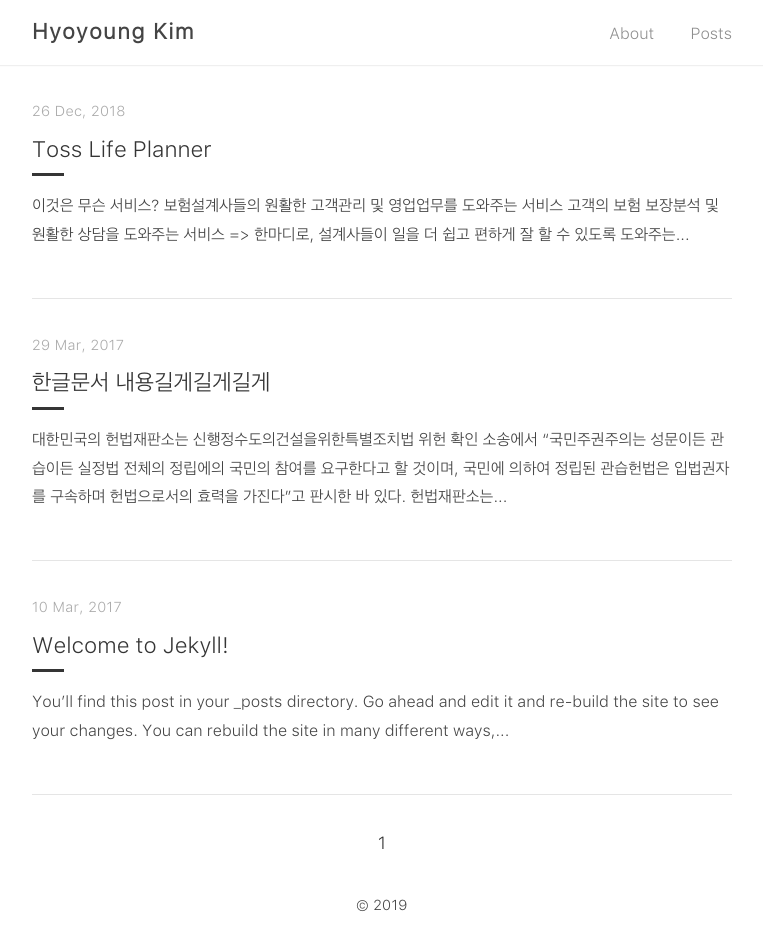
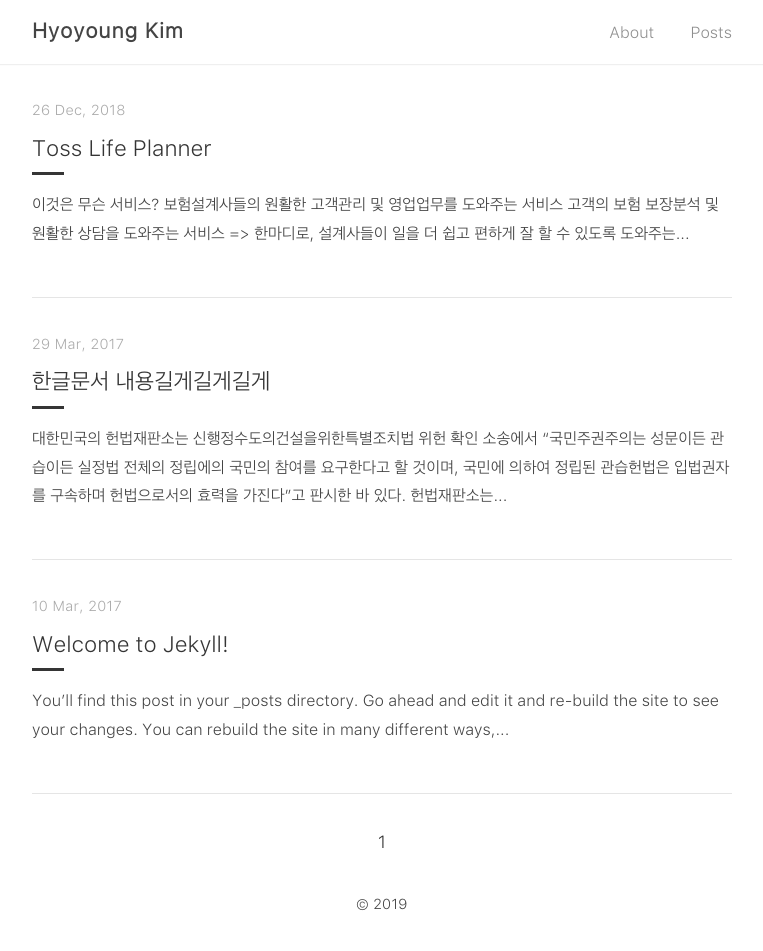
Before and after one commit to hyngkm/hyngkm.github.io, a Jekyll site: the page built from index.html, in a window 1280 px wide. Shown: the whole page, without its empty margins (258-1021 px from the left). Built offline with Jekyll 4.4.1, drawn with Linux system fonts in a browser that asks for light colours; the list of posts is cut into pages by our own code.

Commit message:
Update _layout.scss

```diff
--- a/_sass/tale/_layout.scss
+++ b/_sass/tale/_layout.scss
@@ -24,9 +24,9 @@ footer,
   }
 
   &-title {
-    font-size: 1.35rem;
+    font-size: 1.3rem;
     font-weight: bold;
-    letter-spacing: 0.09rem;
+    letter-spacing: 0.06rem;
     @include transition(all .2s ease-out);
     color: $default-color;
     display: inline-block;
```
